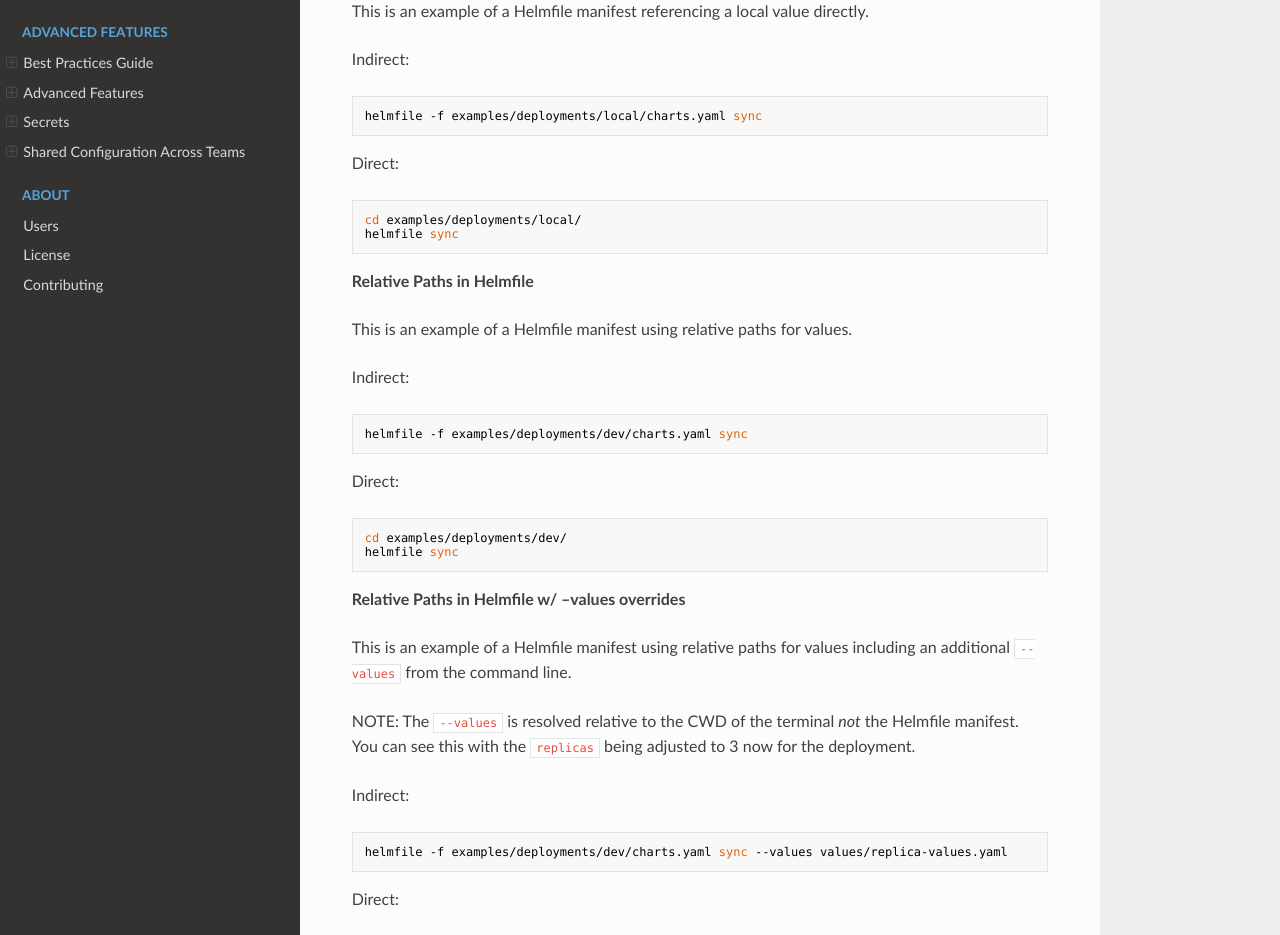
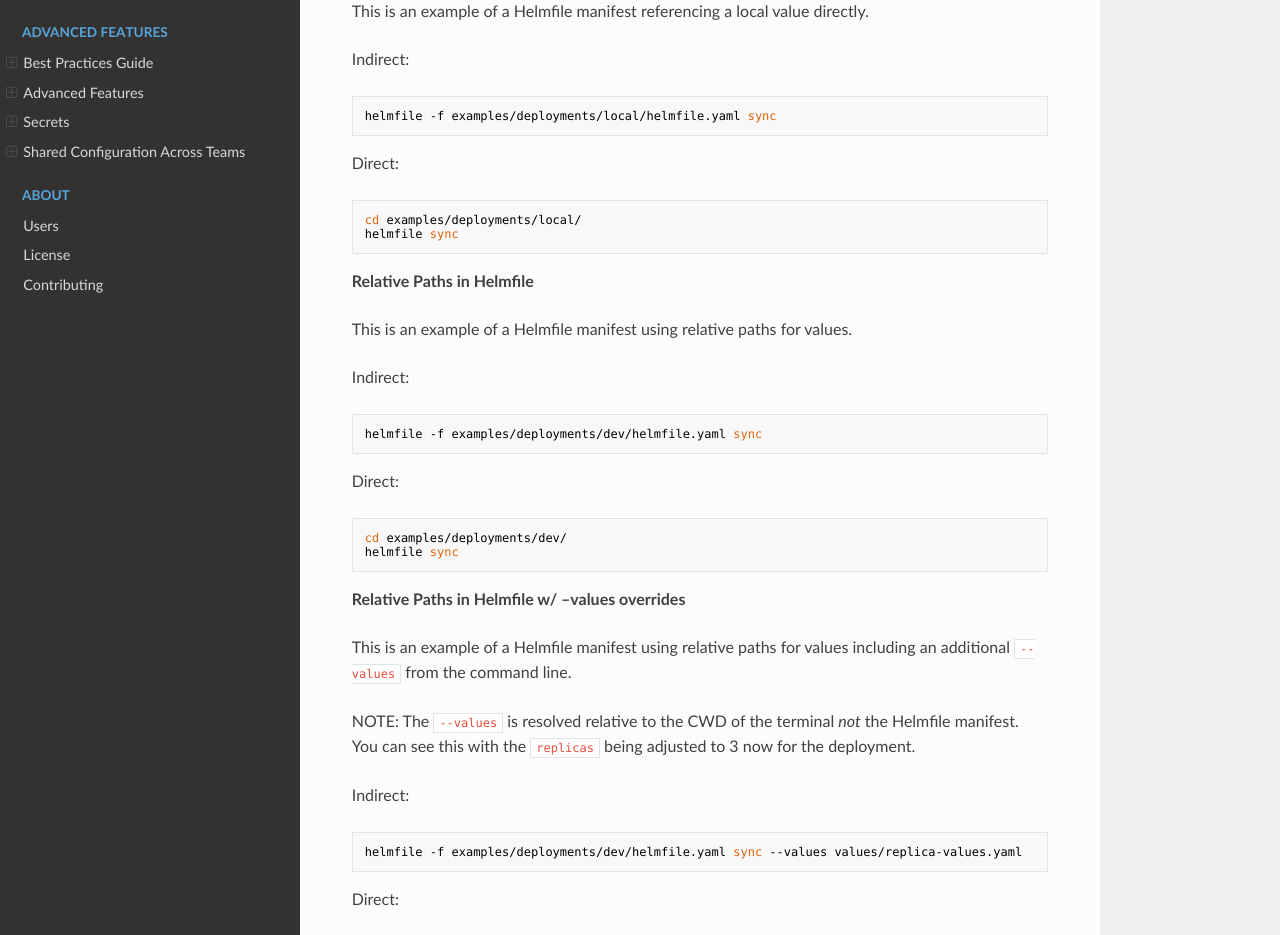
Before and after one commit to alex-tw-lam/helmfile, an MkDocs documentation site: the page built from docs/paths.md, in a window 1280 px wide and 1400 px high, scrolled down 331 px. Shown: the part 265-1200 px from the top of the window. Built offline with MkDocs 1.6.1, drawn with Linux system fonts in a browser that asks for light colours; nearby versions of some CDN libraries.

Commit message:
update examples info (#658)
Signed-off-by: yxxhero <aiopsclub@163.com>

Signed-off-by: yxxhero <aiopsclub@163.com>

````diff
--- a/docs/paths.md
+++ b/docs/paths.md
@@ -20,7 +20,7 @@ This is an example of a Helmfile manifest referencing a local value directly.
 
 Indirect:
 ```
-helmfile -f examples/deployments/local/charts.yaml sync
+helmfile -f examples/deployments/local/helmfile.yaml sync
 ```
 
 Direct:
@@ -35,7 +35,7 @@ This is an example of a Helmfile manifest using relative paths for values.
 
 Indirect:
 ```
-helmfile -f examples/deployments/dev/charts.yaml sync
+helmfile -f examples/deployments/dev/helmfile.yaml sync
 ```
 
 Direct:
@@ -52,7 +52,7 @@ NOTE: The `--values` is resolved relative to the CWD of the terminal *not* the H
 
 Indirect:
 ```
-helmfile -f examples/deployments/dev/charts.yaml sync --values values/replica-values.yaml
+helmfile -f examples/deployments/dev/helmfile.yaml sync --values values/replica-values.yaml
 ```
 
 Direct:
````
Also changed, not shown: 8 other files.
